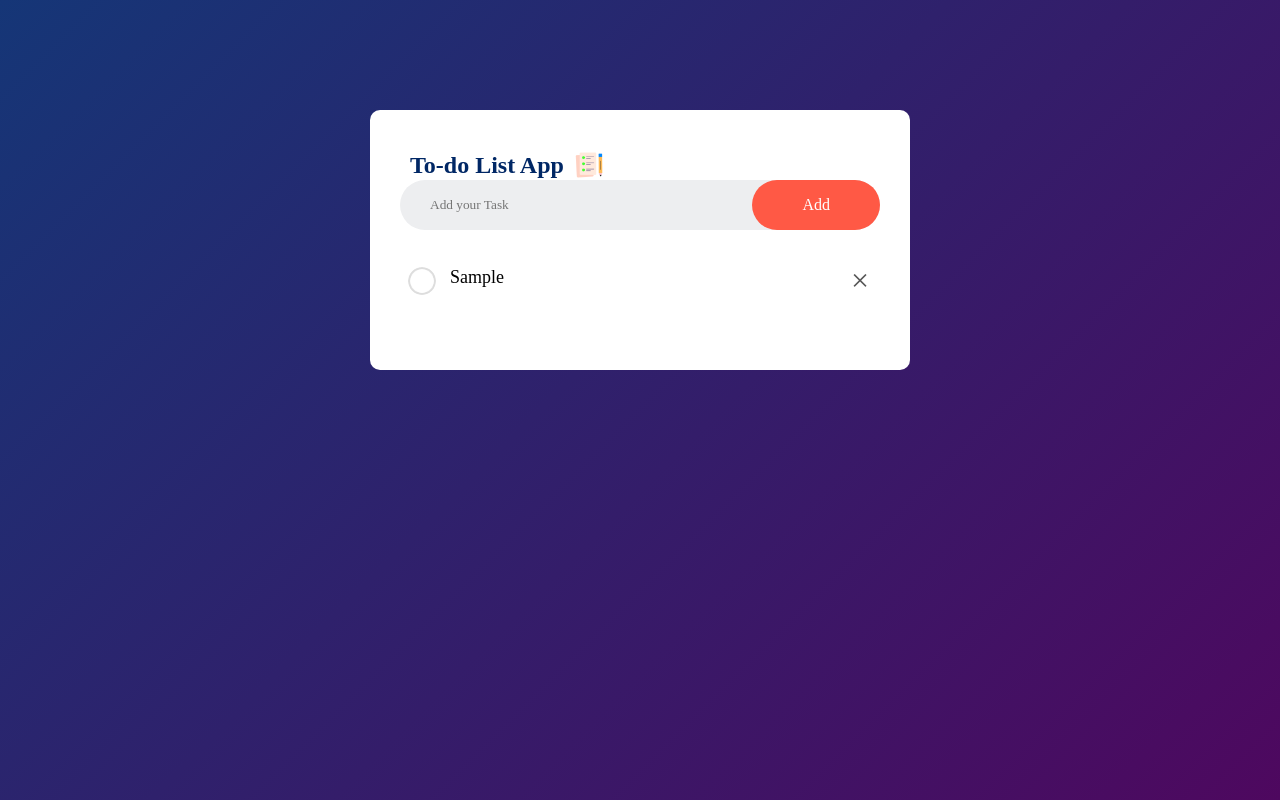
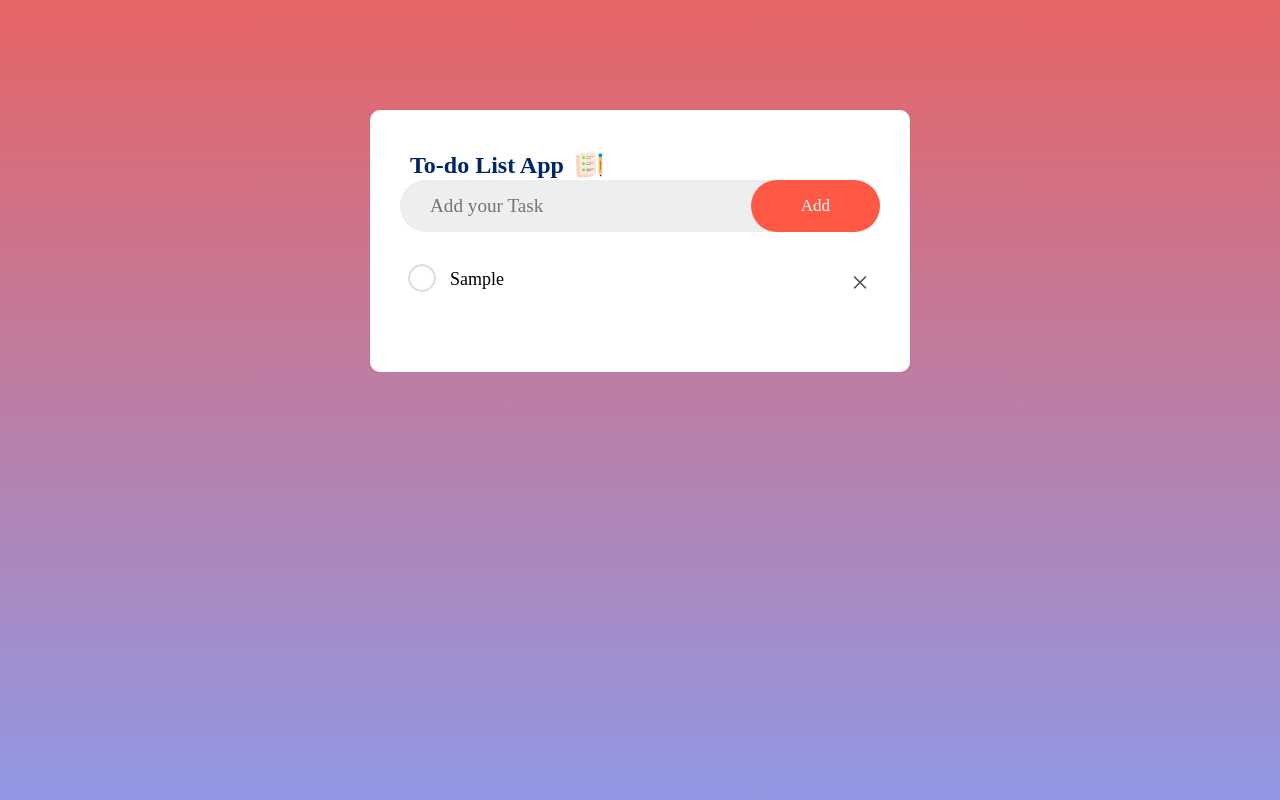
Before and after one commit to G4EVA-dev/TodoApp, a plain HTML site: page index.html in a window 1280 px wide. Both pictures are taken after typing "Sample" into the empty fields and a click on the button "Add". Drawn offline with Linux system fonts and the light colour scheme.

Commit message:
change background color and add hover to botton

```diff
--- a/script.js
+++ b/script.js
@@ -21,7 +21,7 @@ listContainer.addEventListener(
   function (e) {
     if (e.target.tagName === "LI") {
       e.target.classList.toggle("checked");
-      saveSdata();
+      savedata();
     } else if (e.target.tagName === "SPAN") {
       e.target.parentElement.remove();
       savedata();
--- a/style.css
+++ b/style.css
@@ -8,7 +8,7 @@
 .container {
   width: 100%;
   min-height: 100vh;
-  background: linear-gradient(135deg, #153677, #4e085f);
+  background: linear-gradient(#e66465, #9198e5);
   padding: 10px;
 }
 
@@ -50,7 +50,8 @@ input {
   background: transparent;
   padding: 10px;
   font-weight: 14px;
-}
+  font-size: larger;
+  }
 
 button {
   border: none;
@@ -58,9 +59,14 @@ button {
   padding: 16px 50px;
   background: #ff5945;
   color: #fff;
-  font-size: 16px;
+  font-size: 17px;
   cursor: pointer;
   border-radius: 40px;
+}
+
+button:hover{
+  background: #e29188;
+  transition: 500ms;
 }
 
 ul li {
@@ -81,7 +87,7 @@ ul li::before {
   background-image: url(images/unchecked.png);
   background-size: cover;
   background-position: center;
-  top: 12px;
+  top: 7px;
   left: 8px;
 }
 
```
